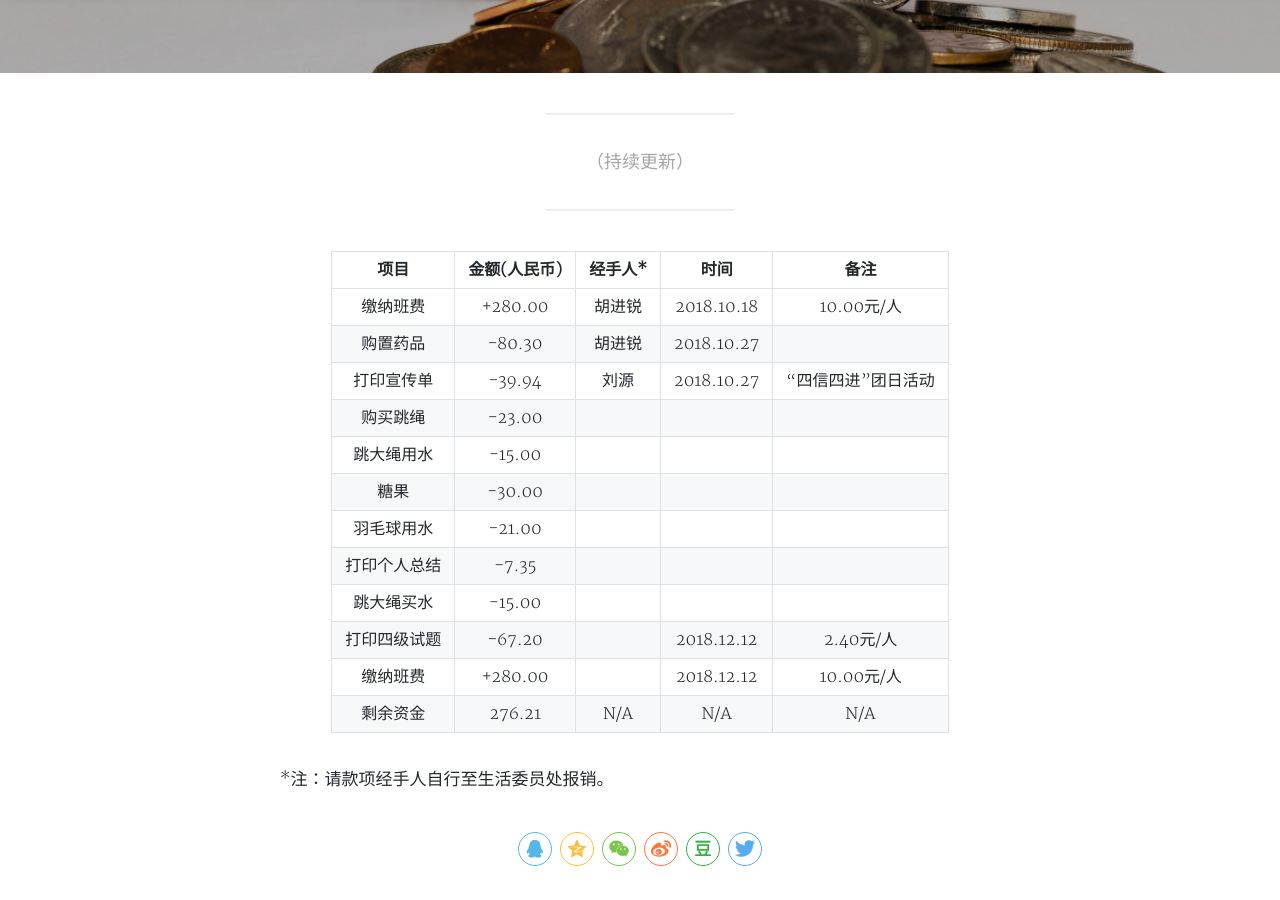
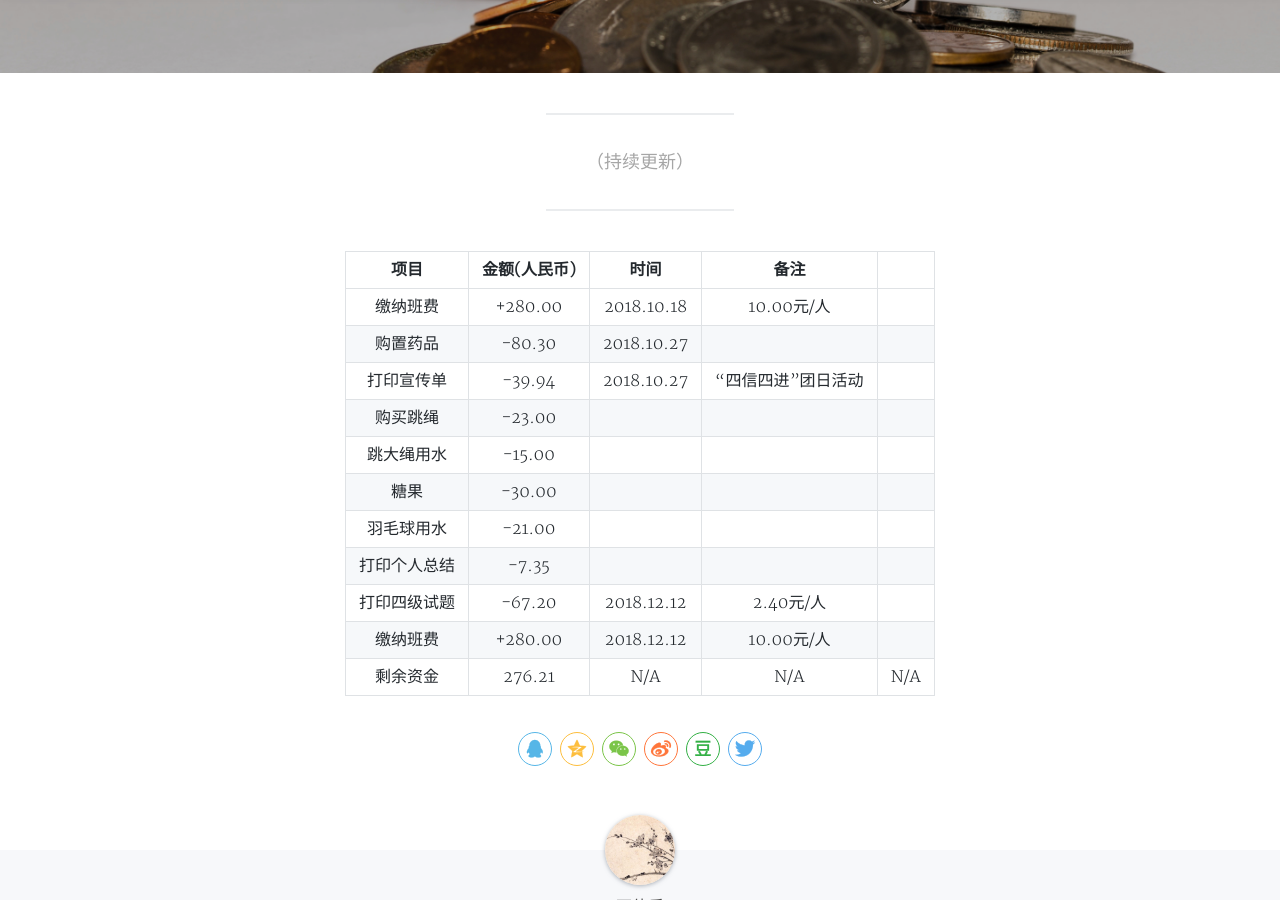
Before and after one commit to Morimiue/mzzx.github.io, a Jekyll site: the page built from _posts/8102-01-01-class-finance.md, in a window 1280 px wide and 900 px high, scrolled down 387 px. Built offline with Jekyll 4.4.1, drawn with Linux system fonts in a browser that asks for light colours; nearby versions of some CDN libraries; comment, search, counter and statistics services are not loaded; a style sheet for code colours, icons or effects is not loaded.

Commit message:
update class finance

```diff
--- a/_posts/8102-01-01-class-finance.md
+++ b/_posts/8102-01-01-class-finance.md
@@ -8,19 +8,16 @@
 tags: 班务
 ---
 
-| 项目 | 金额(人民币) | 经手人\* | 时间 | 备注 |
-|:---:|:---:|:---:|:---:|:---:|
-| 缴纳班费 | +280.00 | 胡进锐 | 2018.10.18 | 10.00元/人 |
-| 购置药品 | -80.30 | 胡进锐 | 2018.10.27 |  |
-| 打印宣传单 | -39.94 | 刘源 | 2018.10.27 | “四信四进”团日活动 |
-| 购买跳绳 | -23.00 |  |  |  |
-| 跳大绳用水 | -15.00 |  |  |  |
-| 糖果 | -30.00 |  |  |  |
-| 羽毛球用水 | -21.00 |  |  |  |
-| 打印个人总结 | -7.35 |  |  |  |
-| 跳大绳买水 | -15.00 |  |  |  |
-| 打印四级试题 | -67.20 |  | 2018.12.12 | 2.40元/人 |
-| 缴纳班费 | +280.00 |  | 2018.12.12 | 10.00元/人 |
+| 项目 | 金额(人民币) | 时间 | 备注 |
+|:---:|:---:|:---:|:---:|
+| 缴纳班费 | +280.00 | 2018.10.18 | 10.00元/人 |
+| 购置药品 | -80.30 | 2018.10.27 |  |
+| 打印宣传单 | -39.94 | 2018.10.27 | “四信四进”团日活动 |
+| 购买跳绳 | -23.00 |  |  |
+| 跳大绳用水 | -15.00 |  |  |
+| 糖果 | -30.00 |  |  |
+| 羽毛球用水 | -21.00 |  |  |
+| 打印个人总结 | -7.35 |  |  |
+| 打印四级试题 | -67.20 | 2018.12.12 | 2.40元/人 |
+| 缴纳班费 | +280.00 | 2018.12.12 | 10.00元/人 |
 | 剩余资金 | 276.21 | N/A | N/A | N/A |
-
-\*注：请款项经手人自行至生活委员处报销。
```
